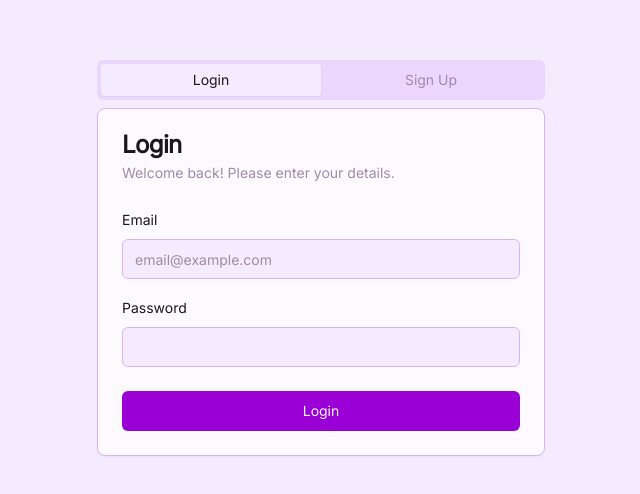
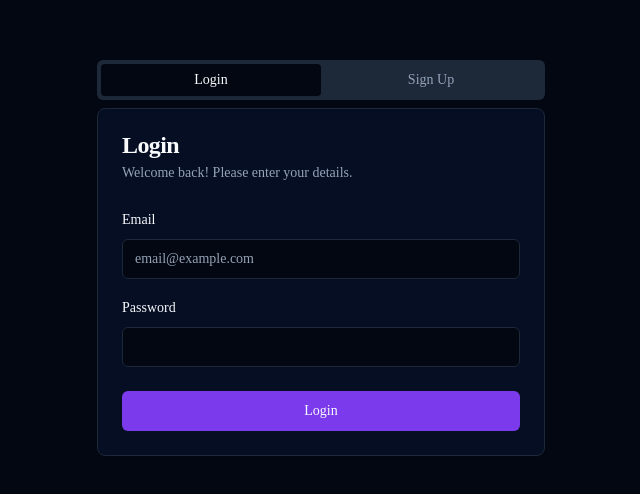
Before and after one commit to desireddit/privatechats, a Next.js app: page / in a window 1280 px wide. Shown: the part 174-668 px from the top of the page, without its empty margins (319-959 px from the left). Built offline with nearby package versions, Linux system fonts and the light colour scheme; no server answers.

Commit message:
FEAT: Add user signup and login pages

```diff
--- a/src/app/globals.css
+++ b/src/app/globals.css
@@ -1,81 +1,40 @@
+/* src/app/globals.css */
+
 @tailwind base;
 @tailwind components;
 @tailwind utilities;
 
-body {
-  font-family: 'Inter', sans-serif;
-}
-
 @layer base {
   :root {
-    --background: 270 95% 96%;
-    --foreground: 283 15% 10%;
-    --card: 270 95% 99%;
-    --card-foreground: 283 15% 10%;
-    --popover: 270 95% 99%;
-    --popover-foreground: 283 15% 10%;
-    --primary: 283 100% 42%; /* vivid purple */
-    --primary-foreground: 283 15% 98%;
-    --secondary: 270 95% 92%;
-    --secondary-foreground: 283 100% 42%;
-    --muted: 270 95% 92%;
-    --muted-foreground: 283 15% 60%;
-    --accent: 240 100% 27%; /* rich, slightly darker blue */
-    --accent-foreground: 240 15% 98%;
-    --destructive: 0 70% 60%;
-    --destructive-foreground: 0 0% 98%;
-    --border: 270 95% 85%;
-    --input: 270 95% 85%;
-    --ring: 283 100% 42%;
-    --chart-1: 220 70% 50%;
-    --chart-2: 160 60% 45%;
-    --chart-3: 30 80% 55%;
-    --chart-4: 280 65% 60%;
-    --chart-5: 340 75% 55%;
+    --background: 224 71% 4%; /* Near-black midnight blue */
+    --foreground: 210 40% 98%;
+
+    --card: 224 71% 8%; /* Slightly lighter card background */
+    --card-foreground: 210 40% 98%;
+
+    --popover: 224 71% 4%;
+    --popover-foreground: 210 40% 98%;
+
+    --primary: 262.1 83.3% 57.8%; /* Vibrant Purple */
+    --primary-foreground: 210 20% 98%;
+
+    --secondary: 217 32% 17%;
+    --secondary-foreground: 210 40% 98%;
+
+    --muted: 217 32% 17%;
+    --muted-foreground: 215 20% 65%;
+
+    --accent: 180 93% 60%; /* Bright Cyan for accents */
+    --accent-foreground: 224 71% 4%;
+
+    --destructive: 0 62.8% 30.6%;
+    --destructive-foreground: 0 85.7% 97.3%;
+
+    --border: 217 32% 17%;
+    --input: 217 32% 17%;
+    --ring: 262.1 83.3% 57.8%;
+
     --radius: 0.5rem;
-    --sidebar-background: 270 95% 98%;
-    --sidebar-foreground: 283 15% 10%;
-    --sidebar-primary: 283 100% 42%;
-    --sidebar-primary-foreground: 283 15% 98%;
-    --sidebar-accent: 270 95% 92%;
-    --sidebar-accent-foreground: 283 100% 42%;
-    --sidebar-border: 270 95% 85%;
-    --sidebar-ring: 283 100% 42%;
-  }
-
-  .dark {
-    --background: 283 15% 10%;
-    --foreground: 270 95% 96%;
-    --card: 283 15% 12%;
-    --card-foreground: 270 95% 96%;
-    --popover: 283 15% 12%;
-    --popover-foreground: 270 95% 96%;
-    --primary: 283 100% 42%;
-    --primary-foreground: 283 15% 98%;
-    --secondary: 283 15% 18%;
-    --secondary-foreground: 270 95% 96%;
-    --muted: 283 15% 18%;
-    --muted-foreground: 283 15% 60%;
-    --accent: 240 100% 27%;
-    --accent-foreground: 240 15% 98%;
-    --destructive: 0 70% 60%;
-    --destructive-foreground: 0 0% 98%;
-    --border: 283 15% 25%;
-    --input: 283 15% 25%;
-    --ring: 283 80% 60%;
-    --chart-1: 220 70% 50%;
-    --chart-2: 160 60% 45%;
-    --chart-3: 30 80% 55%;
-    --chart-4: 280 65% 60%;
-    --chart-5: 340 75% 55%;
-    --sidebar-background: 283 15% 8%;
-    --sidebar-foreground: 270 95% 96%;
-    --sidebar-primary: 283 80% 60%;
-    --sidebar-primary-foreground: 283 15% 10%;
-    --sidebar-accent: 283 15% 15%;
-    --sidebar-accent-foreground: 283 80% 70%;
-    --sidebar-border: 283 15% 25%;
-    --sidebar-ring: 283 80% 60%;
   }
 }
 
--- a/src/components/ui/button.tsx
+++ b/src/components/ui/button.tsx
@@ -9,7 +9,9 @@ const buttonVariants = cva(
   {
     variants: {
       variant: {
-        default: "bg-primary text-primary-foreground hover:bg-primary/90",
+        default:
+          "bg-primary text-primary-foreground transition-all duration-300 hover:bg-primary/90 hover:shadow-glow-primary",
+
         destructive:
           "bg-destructive text-destructive-foreground hover:bg-destructive/90",
         outline:
--- a/tailwind.config.ts
+++ b/tailwind.config.ts
@@ -1,99 +1,90 @@
-import type {Config} from 'tailwindcss';
+// tailwind.config.ts
 
-export default {
-  darkMode: ['class'],
+import type { Config } from "tailwindcss";
+import { fontFamily } from "tailwindcss/defaultTheme";
+
+const config = {
+  darkMode: ["class"],
   content: [
-    './src/pages/**/*.{js,ts,jsx,tsx,mdx}',
-    './src/components/**/*.{js,ts,jsx,tsx,mdx}',
-    './src/app/**/*.{js,ts,jsx,tsx,mdx}',
+    "./src/pages/**/*.{js,ts,jsx,tsx,mdx}",
+    "./src/components/**/*.{js,ts,jsx,tsx,mdx}",
+    "./src/app/**/*.{js,ts,jsx,tsx,mdx}",
   ],
   theme: {
+    container: {
+      center: true,
+      padding: "2rem",
+      screens: {
+        "2xl": "1400px",
+      },
+    },
     extend: {
+      // ✅ UPDATED: Correctly configures the primary font for the app
       fontFamily: {
-        body: ['Inter', 'sans-serif'],
-        headline: ['Inter', 'sans-serif'],
-        code: ['monospace'],
+        sans: ["var(--font-sans)", ...fontFamily.sans],
       },
       colors: {
-        background: 'hsl(var(--background))',
-        foreground: 'hsl(var(--foreground))',
-        card: {
-          DEFAULT: 'hsl(var(--card))',
-          foreground: 'hsl(var(--card-foreground))',
+        border: "hsl(var(--border))",
+        input: "hsl(var(--input))",
+        ring: "hsl(var(--ring))",
+        background: "hsl(var(--background))",
+        foreground: "hsl(var(--foreground))",
+        primary: {
+          DEFAULT: "hsl(var(--primary))",
+          foreground: "hsl(var(--primary-foreground))",
+        },
+        secondary: {
+          DEFAULT: "hsl(var(--secondary))",
+          foreground: "hsl(var(--secondary-foreground))",
+        },
+        destructive: {
+          DEFAULT: "hsl(var(--destructive))",
+          foreground: "hsl(var(--destructive-foreground))",
+        },
+        muted: {
+          DEFAULT: "hsl(var(--muted))",
+          foreground: "hsl(var(--muted-foreground))",
+        },
+        accent: {
+          DEFAULT: "hsl(var(--accent))",
+          foreground: "hsl(var(--accent-foreground))",
         },
         popover: {
-          DEFAULT: 'hsl(var(--popover))',
-          foreground: 'hsl(var(--popover-foreground))',
+          DEFAULT: "hsl(var(--popover))",
+          foreground: "hsl(var(--popover-foreground))",
         },
-        primary: {
-          DEFAULT: 'hsl(var(--primary))',
-          foreground: 'hsl(var(--primary-foreground))',
-        },
-        secondary: {
-          DEFAULT: 'hsl(var(--secondary))',
-          foreground: 'hsl(var(--secondary-foreground))',
-        },
-        muted: {
-          DEFAULT: 'hsl(var(--muted))',
-          foreground: 'hsl(var(--muted-foreground))',
-        },
-        accent: {
-          DEFAULT: 'hsl(var(--accent))',
-          foreground: 'hsl(var(--accent-foreground))',
-        },
-        destructive: {
-          DEFAULT: 'hsl(var(--destructive))',
-          foreground: 'hsl(var(--destructive-foreground))',
-        },
-        border: 'hsl(var(--border))',
-        input: 'hsl(var(--input))',
-        ring: 'hsl(var(--ring))',
-        chart: {
-          '1': 'hsl(var(--chart-1))',
-          '2': 'hsl(var(--chart-2))',
-          '3': 'hsl(var(--chart-3))',
-          '4': 'hsl(var(--chart-4))',
-          '5': 'hsl(var(--chart-5))',
-        },
-        sidebar: {
-          DEFAULT: 'hsl(var(--sidebar-background))',
-          foreground: 'hsl(var(--sidebar-foreground))',
-          primary: 'hsl(var(--sidebar-primary))',
-          'primary-foreground': 'hsl(var(--sidebar-primary-foreground))',
-          accent: 'hsl(var(--sidebar-accent))',
-          'accent-foreground': 'hsl(var(--sidebar-accent-foreground))',
-          border: 'hsl(var(--sidebar-border))',
-          ring: 'hsl(var(--sidebar-ring))',
+        card: {
+          DEFAULT: "hsl(var(--card))",
+          foreground: "hsl(var(--card-foreground))",
         },
       },
       borderRadius: {
-        lg: 'var(--radius)',
-        md: 'calc(var(--radius) - 2px)',
-        sm: 'calc(var(--radius) - 4px)',
+        lg: "var(--radius)",
+        md: "calc(var(--radius) - 2px)",
+        sm: "calc(var(--radius) - 4px)",
       },
       keyframes: {
-        'accordion-down': {
-          from: {
-            height: '0',
-          },
-          to: {
-            height: 'var(--radix-accordion-content-height)',
-          },
+        "accordion-down": {
+          from: { height: "0" },
+          to: { height: "var(--radix-accordion-content-height)" },
         },
-        'accordion-up': {
-          from: {
-            height: 'var(--radix-accordion-content-height)',
-          },
-          to: {
-            height: '0',
-          },
+        "accordion-up": {
+          from: { height: "var(--radix-accordion-content-height)" },
+          to: { height: "0" },
         },
       },
       animation: {
-        'accordion-down': 'accordion-down 0.2s ease-out',
-        'accordion-up': 'accordion-up 0.2s ease-out',
+        "accordion-down": "accordion-down 0.2s ease-out",
+        "accordion-up": "accordion-up 0.2s ease-out",
+      },
+      // ✅ NEW: Adds the "glow" effect for interactive elements
+      boxShadow: {
+        'glow-primary': '0 0 15px 0 hsl(var(--primary) / 0.5)',
+        'glow-accent': '0 0 15px 0 hsl(var(--accent) / 0.5)',
       },
     },
   },
-  plugins: [require('tailwindcss-animate')],
+  plugins: [require("tailwindcss-animate")],
 } satisfies Config;
+
+export default config;
```
Also changed, not shown: src/app/login/page.tsx (+29 -9 lines).
